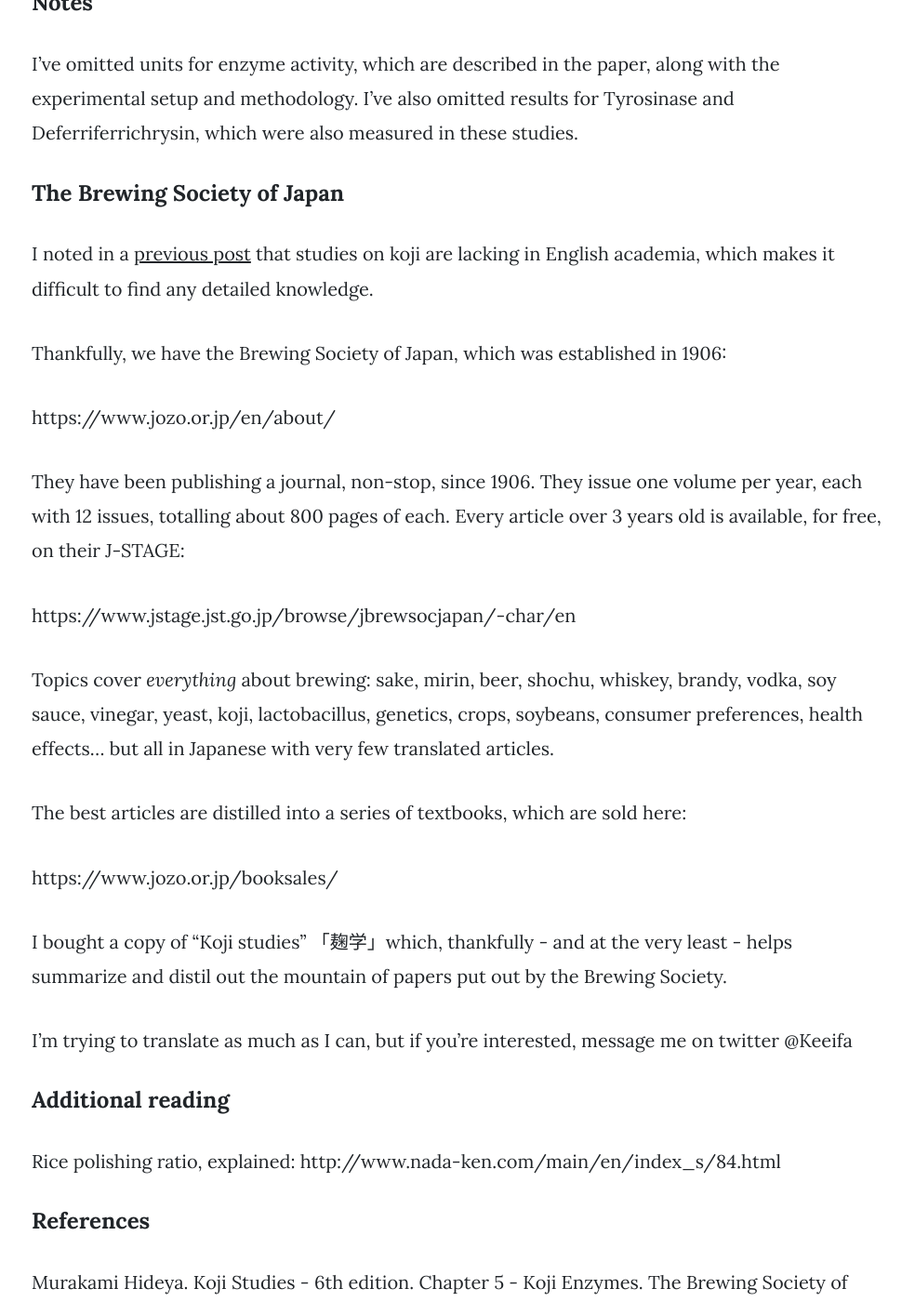
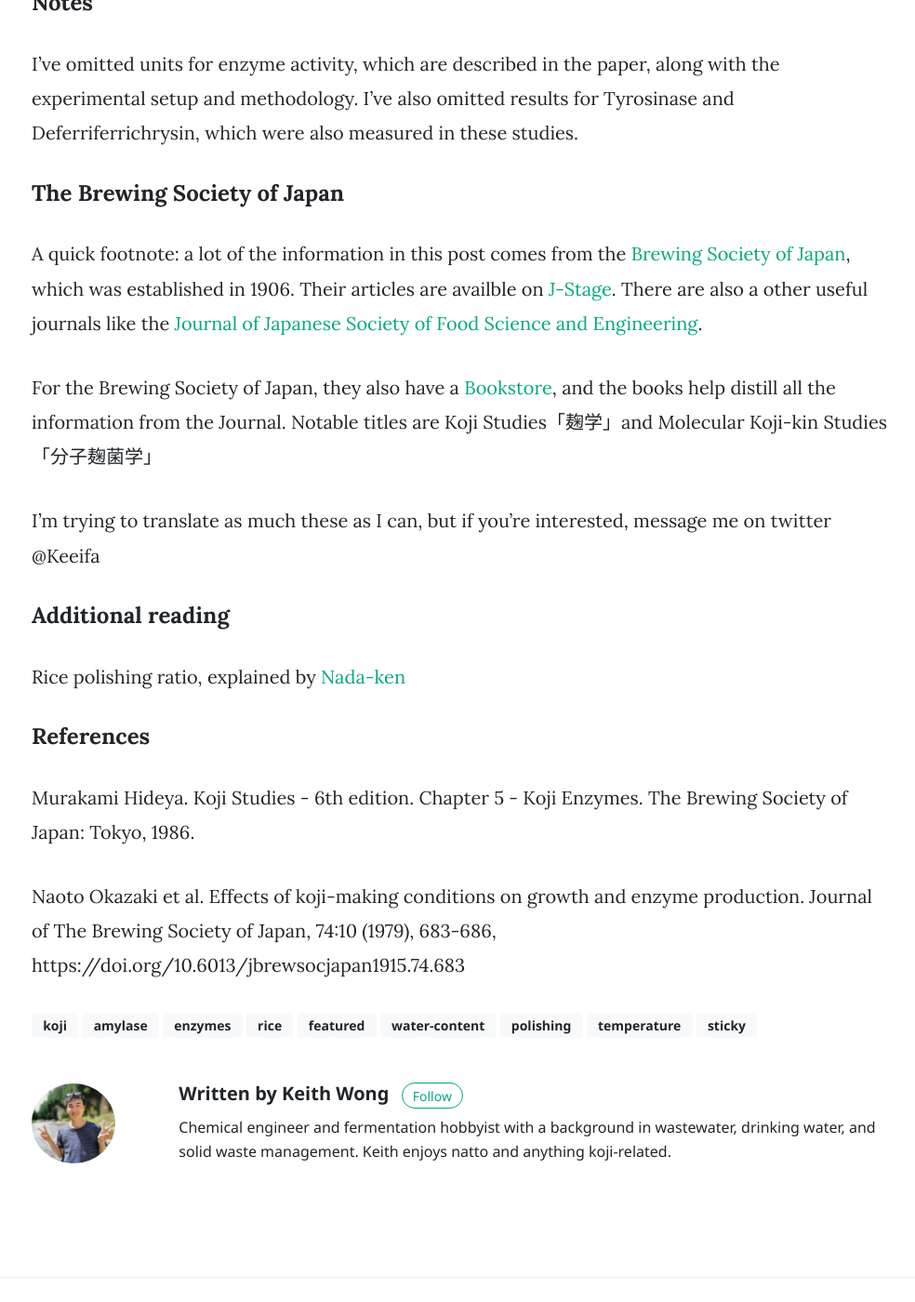
Before and after one commit to ControlledMold/ControlledMold.github.io, a Jekyll site: the page built from _posts/2020-10-10-temperature-water-content-and-polishing-effects-on-koji.md, in a window 1280 px wide and 1400 px high, scrolled down 5767 px. Shown: the whole window at 93% size, without its empty margins (146-1130 px from the left). Built offline with Jekyll 4.4.1, drawn with Linux system fonts in a browser that asks for light colours; nearby versions of some CDN libraries; comment, search, counter and statistics services are not loaded; some of the changed text lies outside the part shown.

Commit message:
Update 2020-10-10-temperature-water-content-and-polishing-effects-on-koji.md
Just cleaning up this post, especially the footnotes, so I'm consistent across posts

```diff
--- a/_posts/2020-10-10-temperature-water-content-and-polishing-effects-on-koji.md
+++ b/_posts/2020-10-10-temperature-water-content-and-polishing-effects-on-koji.md
@@ -108,33 +108,18 @@ I've omitted units for enzyme activity, which are described in the paper, along
 
 #### The Brewing Society of Japan
 
-I noted in a <u>previous post</u> that studies on koji are lacking in English academia, which makes it difficult to find any detailed knowledge.
+A quick footnote: a lot of the information in this post comes from the [Brewing Society of Japan](https://www.jozo.or.jp/en/about/), which was established in 1906. Their articles are availble on [J-Stage](https://www.jstage.jst.go.jp/browse/jbrewsocjapan/-char/en). There are also a other useful journals like the [Journal of Japanese Society of Food Science and Engineering](https://www.jstage.jst.go.jp/browse/nskkk/-char/ja).
 
-Thankfully, we have the Brewing Society of Japan, which was established in 1906:
+For the Brewing Society of Japan, they also have a [Bookstore](https://www.jozo.or.jp/booksales/), and the books help distill all the information from the Journal. Notable titles are Koji Studies「麹学」and Molecular Koji-kin Studies 「分子麹菌学」
 
-https://www.jozo.or.jp/en/about/
-
-They have been publishing a journal, non-stop, since 1906. They issue one volume per year, each with 12 issues, totalling about 800 pages of each. Every article over 3 years old is available, for free, on their J-STAGE:
-
-https://www.jstage.jst.go.jp/browse/jbrewsocjapan/-char/en
-
-Topics cover *everything* about brewing: sake, mirin, beer, shochu, whiskey, brandy, vodka, soy sauce, vinegar, yeast, koji, lactobacillus, genetics, crops, soybeans, consumer preferences, health effects... but all in Japanese with very few translated articles.
-
-The best articles are distilled into a series of textbooks, which are sold here:
-
-https://www.jozo.or.jp/booksales/
-
-I bought a copy of "Koji studies" 「麹学」which, thankfully - and at the very least - helps summarize and distil out the mountain of papers put out by the Brewing Society.
-
-I'm trying to translate as much as I can, but if you're interested, message me on twitter @Keeifa
+I'm trying to translate as much these as I can, but if you're interested, message me on twitter @Keeifa
 
 #### Additional reading
 
-Rice polishing ratio, explained:
-http://www.nada-ken.com/main/en/index_s/84.html
+Rice polishing ratio, explained by [Nada-ken](http://www.nada-ken.com/main/en/index_s/84.html)
 
 #### References
 
 Murakami Hideya. Koji Studies - 6th edition. Chapter 5 - Koji Enzymes. The Brewing Society of Japan: Tokyo, 1986.
 
-Naoto Okazaki et al. Effects of koji-making conditions on growth and enzyme production. Journal of The Brewing Society of Japan, 1979, Vol. 74, No. 10, p. 683-686, Published on 2011/11/04, Online ISSN 2186-4004, Print ISSN 0369-416X, https://doi.org/10.6013/jbrewsocjapan1915.74.683
+Naoto Okazaki et al. Effects of koji-making conditions on growth and enzyme production. Journal of The Brewing Society of Japan, 74:10 (1979), 683-686, https://doi.org/10.6013/jbrewsocjapan1915.74.683
```
